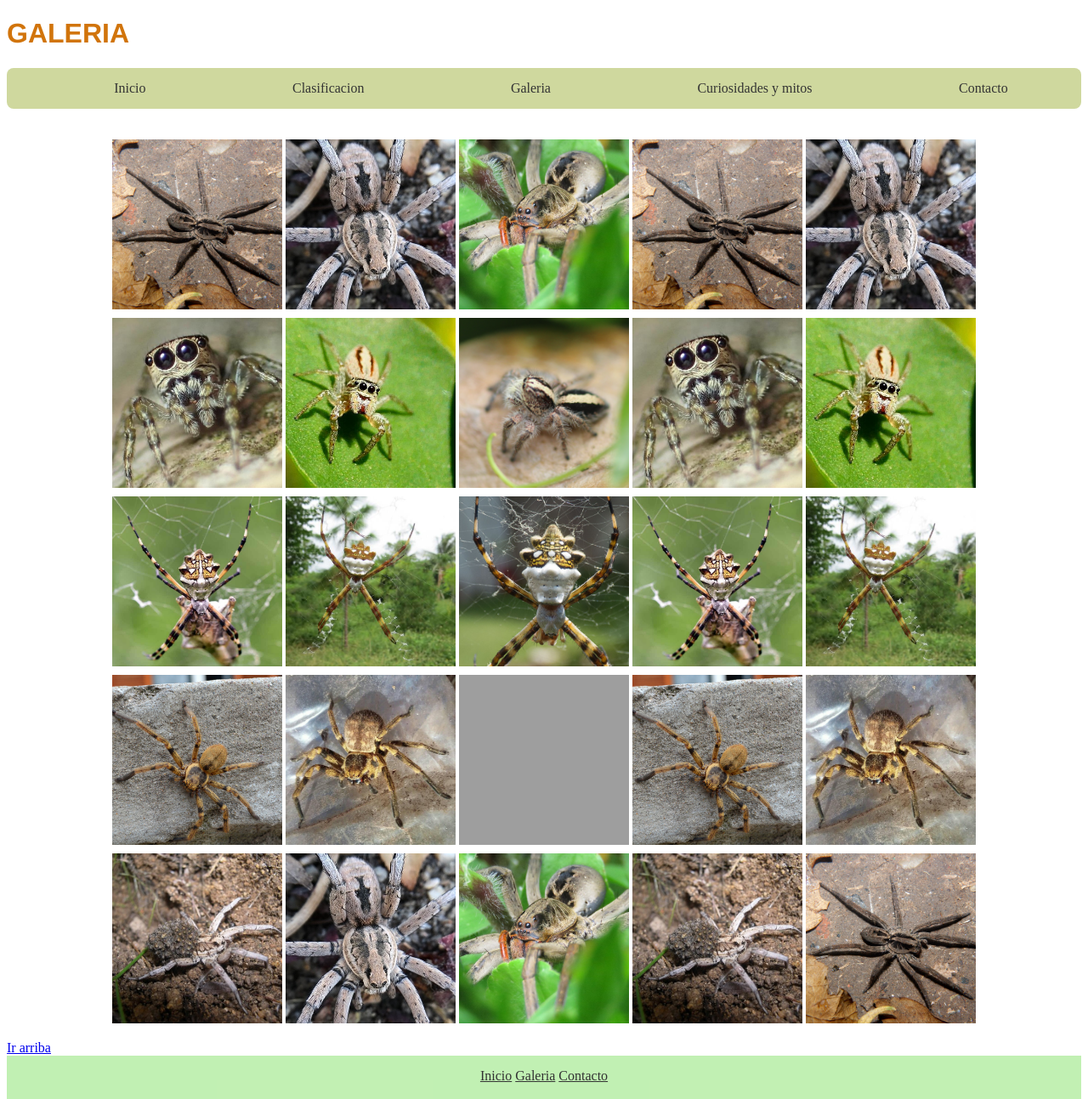
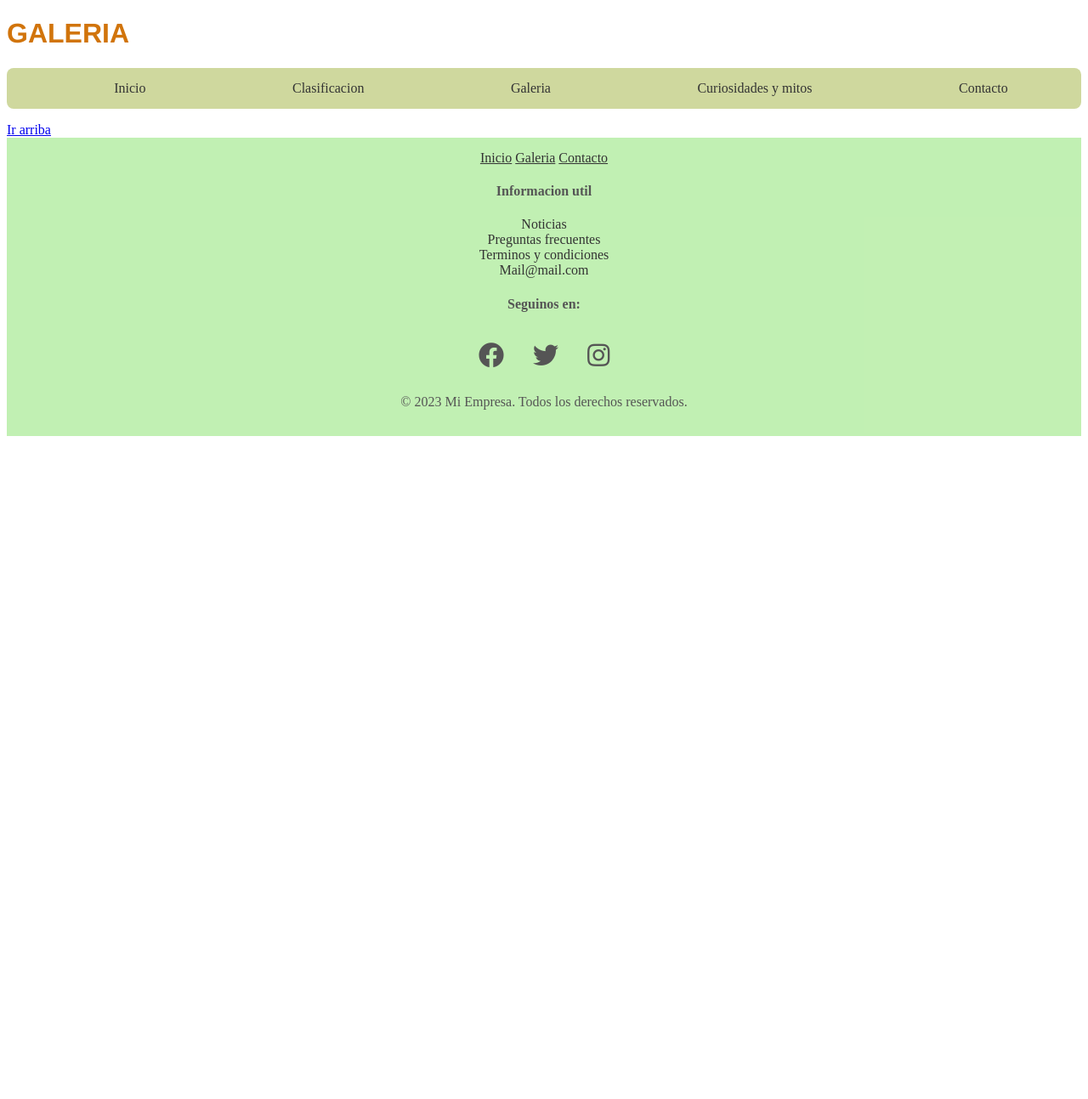
Before and after one commit to AdaraAckermann/Ackermann-2Pre-entrega, a plain HTML site: page galeria.html in a window 1280 px wide. Shown: the top 1293 px of the page at 85% size. After the commit the page ends 800 px from the top, so only its background shows below. Drawn offline with nearby package versions, Linux system fonts and the light colour scheme; grey boxes are pictures that could not be loaded.

Commit message:
saque las fotos de la galeria

```diff
--- a/galeria.html
+++ b/galeria.html
@@ -37,51 +37,7 @@
     </section>
 
 
-    <section class="grid">
 
-      <section class="gallery">
-        <img src="./media/lycosa.jpg" alt="Descripción de la imagen 1">
-        <img src="./media/lycosa2.jpg" alt="Descripción de la imagen 2">
-        <img src="./media/lycosa3.jpg" alt="Descripción de la imagen 3">
-        <img src="./media/lycosa.jpg" alt="Descripción de la imagen 1">
-        <img src="./media/lycosa2.jpg" alt="Descripción de la imagen 2">
-      </section>
-
-
-      <section class="gallery">
-        <img src="./media/salticidae.jpeg" alt="Descripción de la imagen 1">
-        <img src="./media/salticidae2.jpeg" alt="Descripción de la imagen 2">
-        <img src="./media/salticidae3.jpg" alt="Descripción de la imagen 3">
-        <img src="./media/salticidae.jpeg" alt="Descripción de la imagen 1">
-        <img src="./media/salticidae2.jpeg" alt="Descripción de la imagen 2">      </section>
-
-      <section class="gallery">
-        <img src="./media/argiope.jpg" alt="Descripción de la imagen 1">
-        <img src="./media/argiope2.jpg" alt="Descripción de la imagen 2">
-        <img src="./media/argiope3.jpg" alt="Descripción de la imagen 3">
-        <img src="./media/argiope.jpg" alt="Descripción de la imagen 1">
-        <img src="./media/argiope2.jpg" alt="Descripción de la imagen 2">
-      </section>
-
-
-      <section class="gallery">
-        <img src="./media/polybetes.jpg" alt="Descripción de la imagen 1">
-        <img src="./media/Polybetes2.jpg" alt="Descripción de la imagen 2">
-        <img src="./media/Polybetes3.jpg" alt="Descripción de la imagen 3">
-        <img src="./media/polybetes.jpg" alt="Descripción de la imagen 1">
-        <img src="./media/Polybetes2.jpg" alt="Descripción de la imagen 2">
-      </section>
-
-
-      <section class="gallery">
-        <img src="./media/lycosa4.jpg" alt="Descripción de la imagen 1">
-        <img src="./media/lycosa2.jpg" alt="Descripción de la imagen 2">
-        <img src="./media/lycosa3.jpg" alt="Descripción de la imagen 3">
-        <img src="./media/lycosa4.jpg" alt="Descripción de la imagen 1">
-        <img src="./media/lycosa.jpg" alt="Descripción de la imagen 1">
-      </section>
-
-    </section>
 
 
 
```
